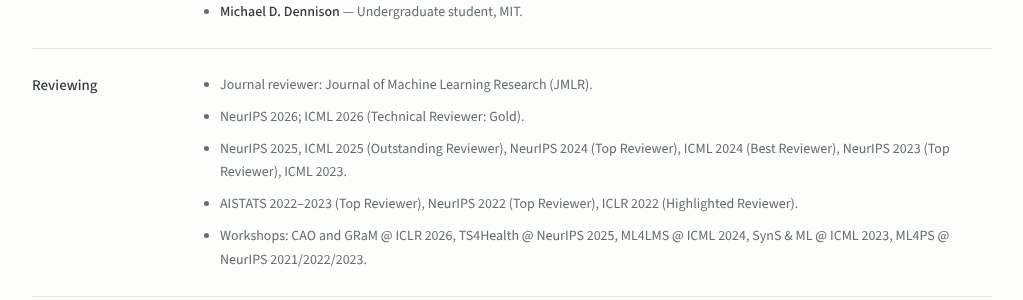
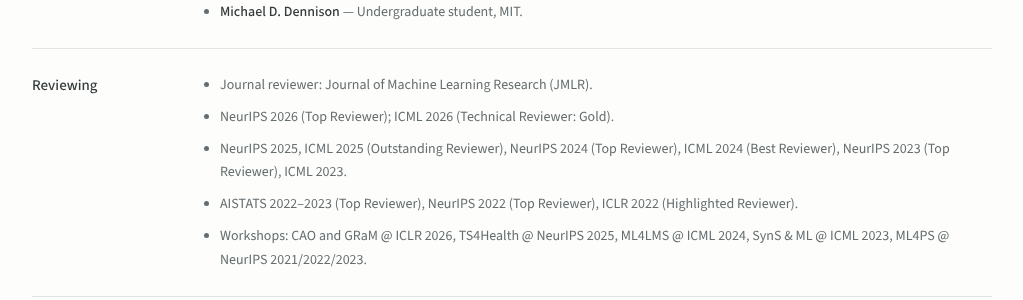
Before and after one commit to MdAsifKhan/mdasifkhan.github.io, a Jekyll site: the page built from activities.md, in a window 1280 px wide. Shown: the part 843-1143 px from the top of the page, without its empty margins (128-1151 px from the left). Built offline with Jekyll 4.4.1, drawn with Linux system fonts in a browser that asks for light colours.

Commit message:
Add NeurIPS Top Reviewer recognition and align homepage styling

```diff
--- a/_layouts/default.html
+++ b/_layouts/default.html
@@ -18,7 +18,8 @@
     <meta property="og:type" content="website">
     <link rel="preload" href="{{ '/assets/fonts/source-sans-3-upright.woff2' | relative_url }}" as="font" type="font/woff2" crossorigin>
     <link rel="preload" href="{{ '/assets/fonts/source-serif-4-roman.woff2' | relative_url }}" as="font" type="font/woff2" crossorigin>
-    <link rel="stylesheet" href="{{ '/assets/css/main.css' | relative_url }}">
+    {% assign stylesheet_version = site.time | date: '%s' %}
+    <link rel="stylesheet" href="{{ '/assets/css/main.css' | relative_url }}?v={{ stylesheet_version }}">
   </head>
   <body>
     <a class="skip-link" href="#content">Skip to main content</a>
--- a/activities.md
+++ b/activities.md
@@ -61,7 +61,7 @@
     <h2>Reviewing</h2>
     <ul>
       <li>Journal reviewer: Journal of Machine Learning Research (JMLR).</li>
-      <li>NeurIPS 2026; ICML 2026 (Technical Reviewer: Gold).</li>
+      <li>NeurIPS 2026 (Top Reviewer); ICML 2026 (Technical Reviewer: Gold).</li>
       <li>NeurIPS 2025, ICML 2025 (Outstanding Reviewer), NeurIPS 2024 (Top Reviewer), ICML 2024 (Best Reviewer), NeurIPS 2023 (Top Reviewer), ICML 2023.</li>
       <li>AISTATS 2022–2023 (Top Reviewer), NeurIPS 2022 (Top Reviewer), ICLR 2022 (Highlighted Reviewer).</li>
       <li>Workshops: CAO and GRaM @ ICLR 2026, TS4Health @ NeurIPS 2025, ML4LMS @ ICML 2024, SynS &amp; ML @ ICML 2023, ML4PS @ NeurIPS 2021/2022/2023.</li>
--- a/assets/css/main.scss
+++ b/assets/css/main.scss
@@ -143,7 +143,7 @@
 .hero__photo { width: 208px; height: 260px; object-fit: cover; filter: saturate(0.8); }
 .hero__content { grid-column: 1; grid-row: 1; max-width: 82ch; }
 .hero__heading { margin-bottom: 16px; }
-.hero__content h1 { margin-bottom: 4px; font-size: 33px; }
+.hero__content h1 { margin-bottom: 4px; font-size: 30px; }
 .hero__tagline { color: var(--muted); font-size: 13px; line-height: 1.5; }
 .hero__content > p { margin-bottom: 14px; }
 .hero__lead { font-size: inherit; line-height: inherit; }
```
Also changed, not shown: 8 other files.
